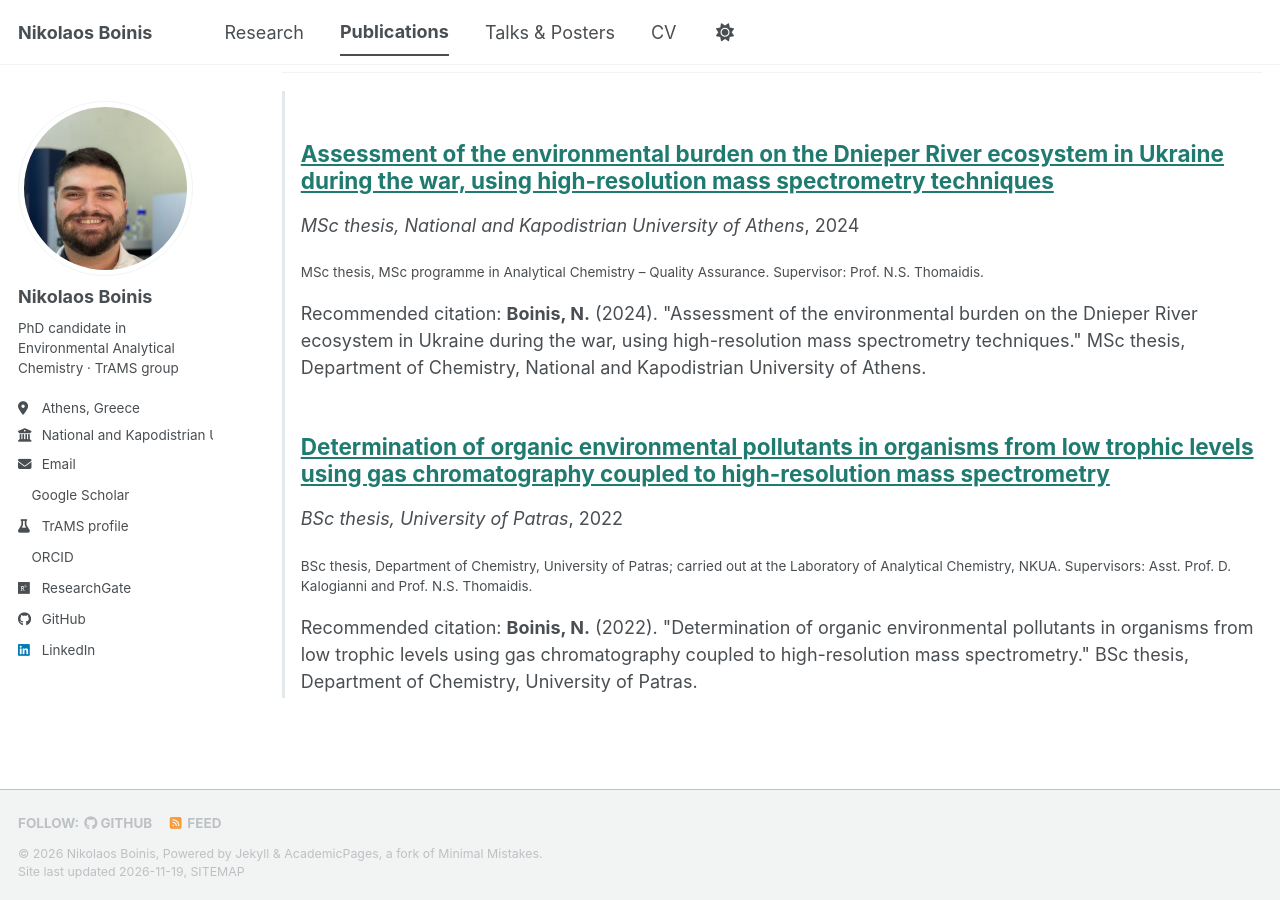
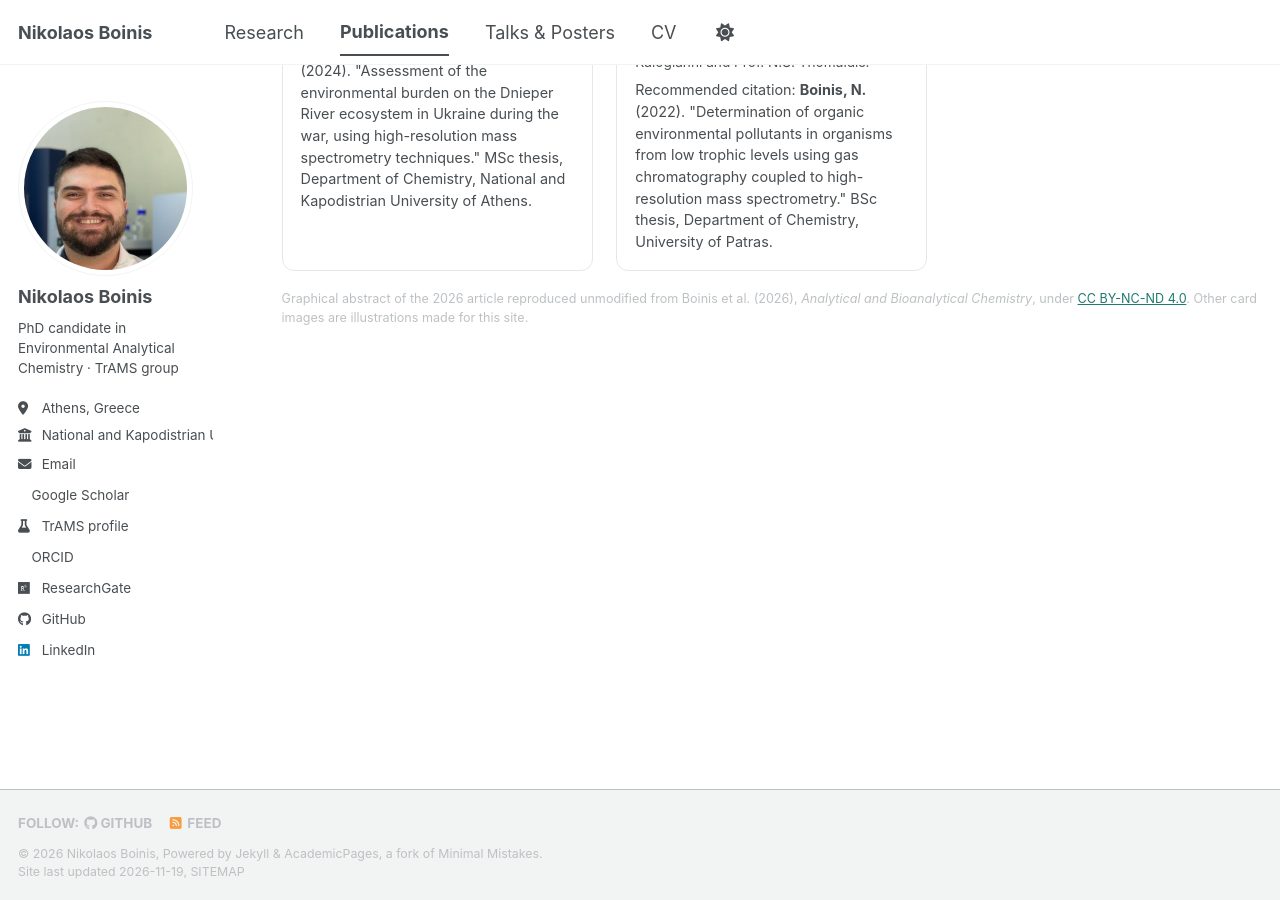
Before and after one commit to nboinis/nboinis.github.io, a Jekyll site: the page built from _pages/publications.html, in a window 1280 px wide and 900 px high, scrolled down 2409 px. Built offline with Jekyll 4.4.1, drawn with Linux system fonts in a browser that asks for light colours; a script bundle is joined from its source files by our own code; a style sheet for code colours, icons or effects is not loaded.

Commit message:
Card grids for Publications and Talks & posters

```diff
--- a/_pages/publications.html
+++ b/_pages/publications.html
@@ -21,11 +21,14 @@ author_profile: true
       {% endif %}
       {% unless title_shown %}
         <h2>{{ category[1].title }}</h2><hr />
+        <div class="grid__wrapper">
         {% assign title_shown = true %}
       {% endunless %}
-      {% include archive-single.html %}
+      {% include archive-single.html type="grid" %}
     {% endfor %}
+    {% if title_shown %}</div>{% endif %}
   {% endfor %}
+  <p class="grid__note">Graphical abstract of the 2026 article reproduced unmodified from Boinis et al. (2026), <i>Analytical and Bioanalytical Chemistry</i>, under <a href="https://creativecommons.org/licenses/by-nc-nd/4.0/">CC BY-NC-ND 4.0</a>. Other card images are illustrations made for this site.</p>
 {% else %}
   {% for post in site.publications reversed %}
     {% include archive-single.html %}
--- a/_pages/talks.html
+++ b/_pages/talks.html
@@ -11,9 +11,11 @@ author_profile: true
 
 {% endif %}
 
+<div class="grid__wrapper">
 {% for post in site.talks reversed %}
-  {% include archive-single-talk.html %}
+  {% include archive-single-talk.html type="grid" %}
 {% endfor %}
+</div>
 
 <h2>Co-authored contributions</h2>
 <ul>
```
